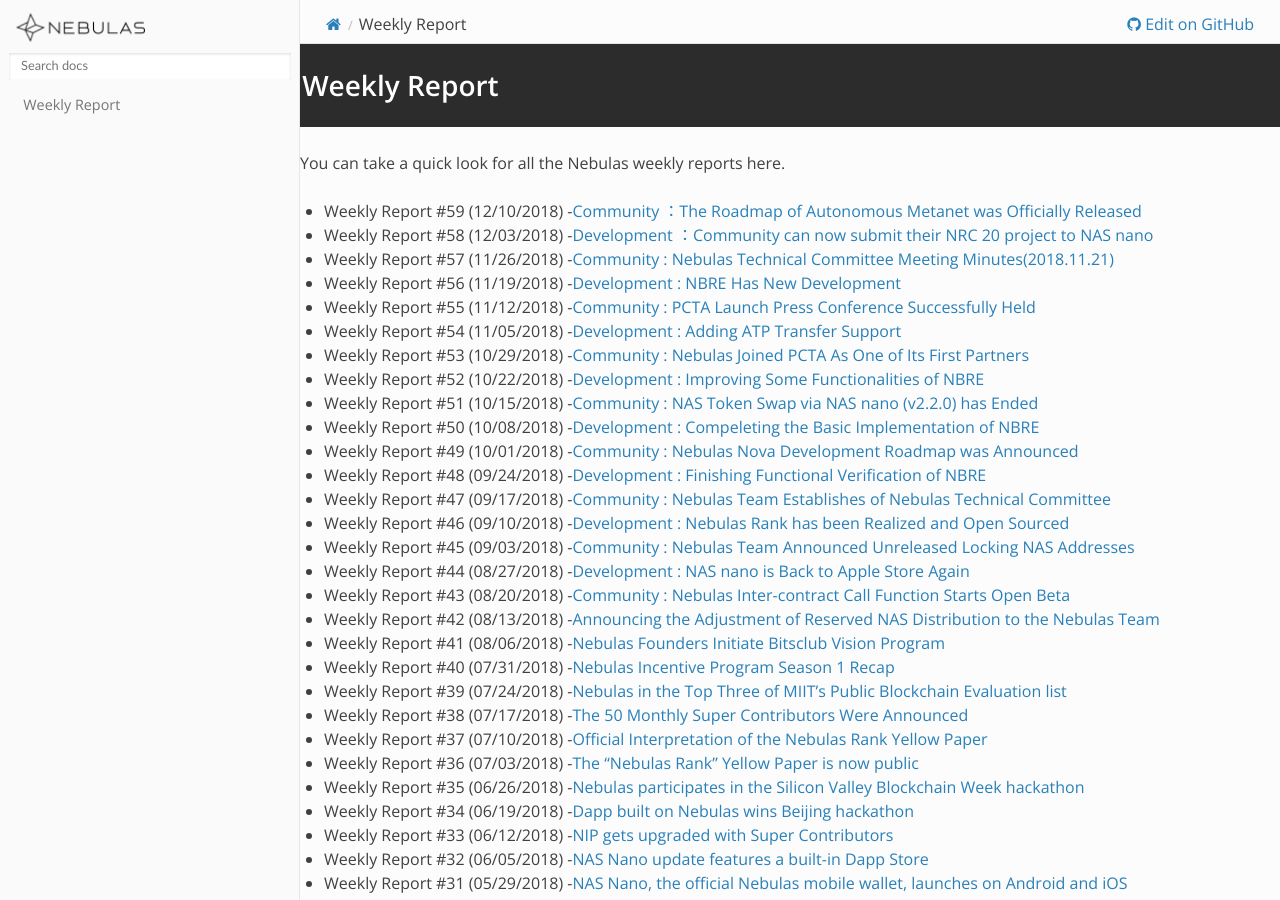
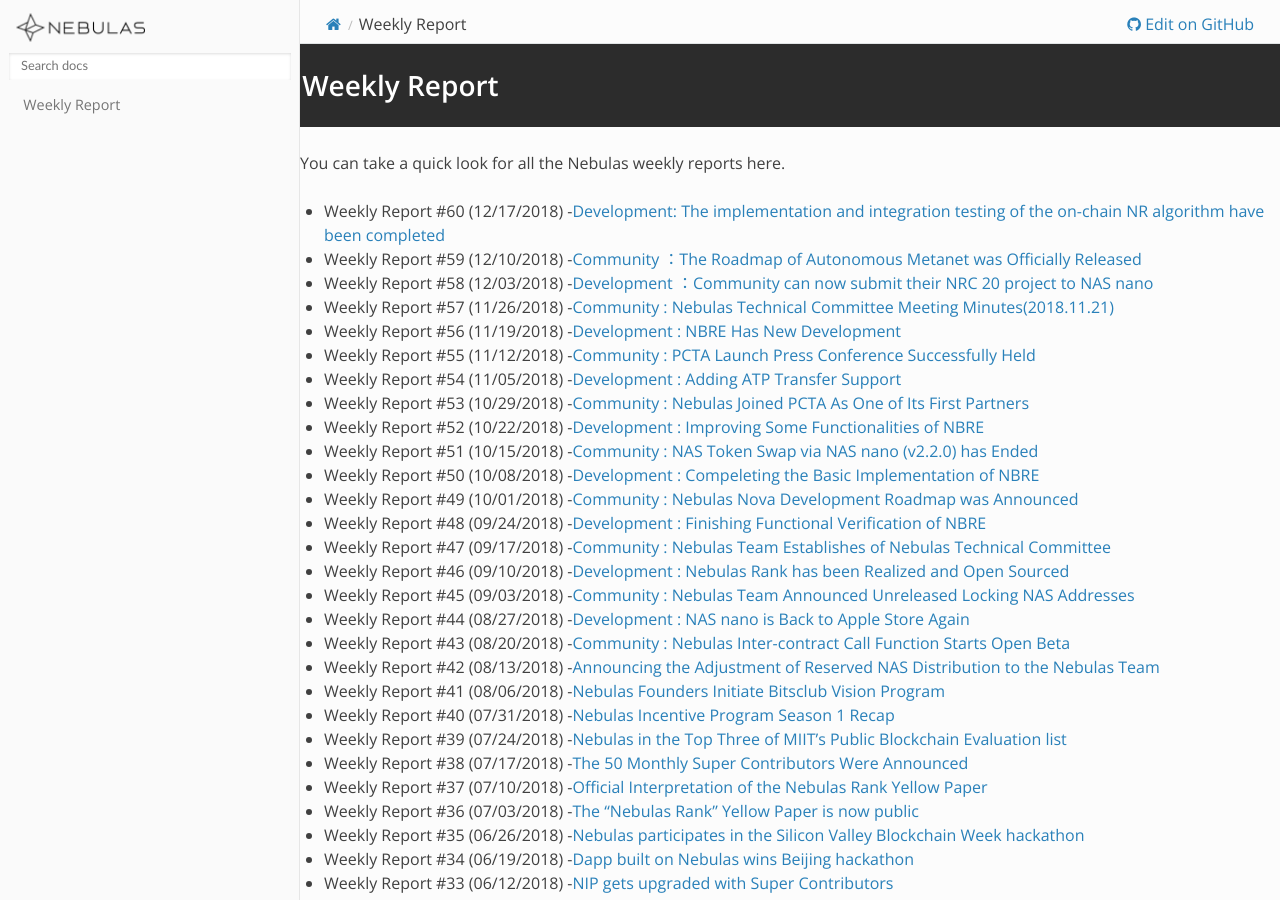
Before and after one commit to nebulasio/nebdocs, a Sphinx documentation site: the page built from docs/community/weekly-report.md, in a window 1280 px wide and 900 px high. Built offline with Sphinx 7.4.7 and the Read the Docs theme 2.0.0, drawn with Linux system fonts in a browser that asks for light colours; pages that are not in the unit, such as notebooks, are missing from menus.

Commit message:
update weekly report
update development commits on weekly report

```diff
--- a/docs/community/weekly-report.md
+++ b/docs/community/weekly-report.md
@@ -2,6 +2,7 @@
 
 You can take a quick look for all the Nebulas weekly reports here.
 
+- Weekly Report #60 (12/17/2018) -[Development: The implementation and integration testing of the on-chain NR algorithm have been completed](https://medium.com/nebulasio/nebulas-bi-weekly-development-commits-60-62557de76f08)
 - Weekly Report #59 (12/10/2018) -[Community ：The Roadmap of Autonomous Metanet was Officially Released](https://medium.com/nebulasio/nebulas-bi-weekly-community-dynamics-59-f580bdc554e2)
 - Weekly Report #58 (12/03/2018) -[Development ：Community can now submit their NRC 20 project to NAS nano](https://medium.com/@bitsclubPCTA/6319876bde9d)
 - Weekly Report #57 (11/26/2018) -[Community : Nebulas Technical Committee Meeting Minutes(2018.11.21)](https://medium.com/nebulasio/nebulas-bi-weekly-community-dynamic-57-5c2bd5e55123)
```
